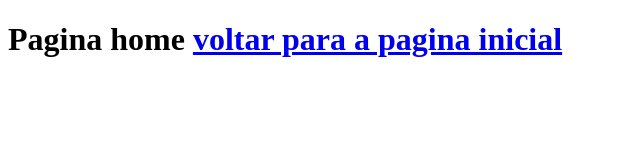
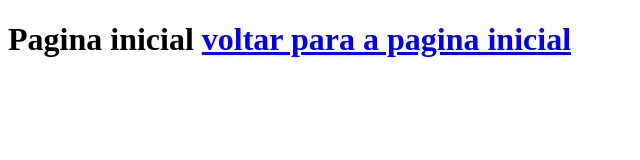
Before and after one commit to KauaS4ntiago/Aula-teste-git-e-github, a plain HTML site: page index.html in a window 1280 px wide. Shown: the whole page, without its empty margins (0-640 px from the left). Drawn offline with Linux system fonts and the light colour scheme.

Commit message:
Atualização 3 - mudanças no index

```diff
--- a/index.html
+++ b/index.html
@@ -7,7 +7,7 @@
  </head>
  <body>
     <h1>
-        Pagina home
+        Pagina inicial
         <a href="index.html">voltar para a pagina inicial</a>
     </h1>
  </body>
```
